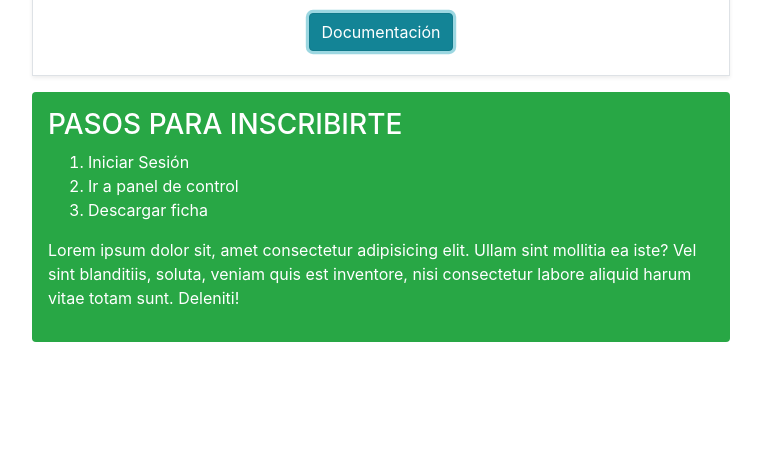
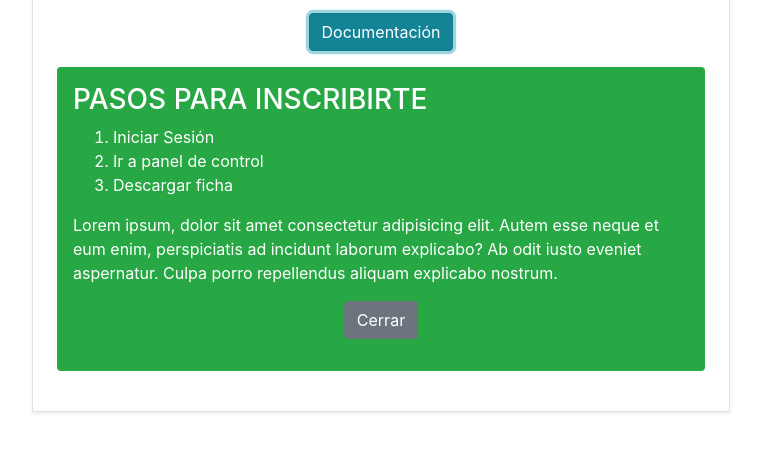
Before and after one commit to DanielCornelio/Bootstrap, a plain HTML site: page componentes/02_collapse.html in a window 1280 px wide. Both pictures are taken after a click on the button "Documentación". Shown: the part 170-622 px from the top of the page, without its empty margins (259-1020 px from the left). Drawn offline with nearby package versions, Linux system fonts and the light colour scheme; files that its build step writes are made by us from their sources.

Commit message:
collapse avanzado

```diff
--- a/componentes/02_collapse.html
+++ b/componentes/02_collapse.html
@@ -18,7 +18,7 @@
                     <h2>Servicios</h2>
                     <p>Lorem ipsum dolor sit amet consectetur adipisicing elit. Aperiam expedita quibusdam, cumque odio dolor recusandae reprehenderit placeat repellat beatae harum provident commodi ut mollitia tenetur obcaecati doloremque facilis repellendus nihil!</p>
                     <button type="submit" class="btn btn-info" data-toggle="collapse" data-target="#victima" aria-expanded="false">Documentación</button>
-                </div>
+
                     <div class="collapse" id="victima">
                         <div class="my-3 p-3 rounded bg-success text-white text-left">
                             <h3>PASOS PARA INSCRIBIRTE</h3>
@@ -27,7 +27,11 @@
                                 <li>Ir a panel de control</li>
                                 <li>Descargar ficha</li>
                             </ol>
-                        <p>Lorem ipsum dolor sit, amet consectetur adipisicing elit. Ullam sint mollitia ea iste? Vel sint blanditiis, soluta, veniam quis est inventore, nisi consectetur labore aliquid harum vitae totam sunt. Deleniti!</p>
+                            <p>Lorem ipsum, dolor sit amet consectetur adipisicing elit. Autem esse neque et eum enim, perspiciatis ad incidunt laborum explicabo? Ab odit iusto eveniet aspernatur. Culpa porro repellendus aliquam explicabo nostrum.</p>
+                            <p class="text-center">
+                                <button type="submit" class="btn btn-secondary" data-toggle="collapse" data-target="#victima" aria-expanded="true">Cerrar</button>
+                            </p>
+                        </div>
                     </div>
                 </div>
             </article>
```
Lines whose indentation alone changed are shown as unchanged.
